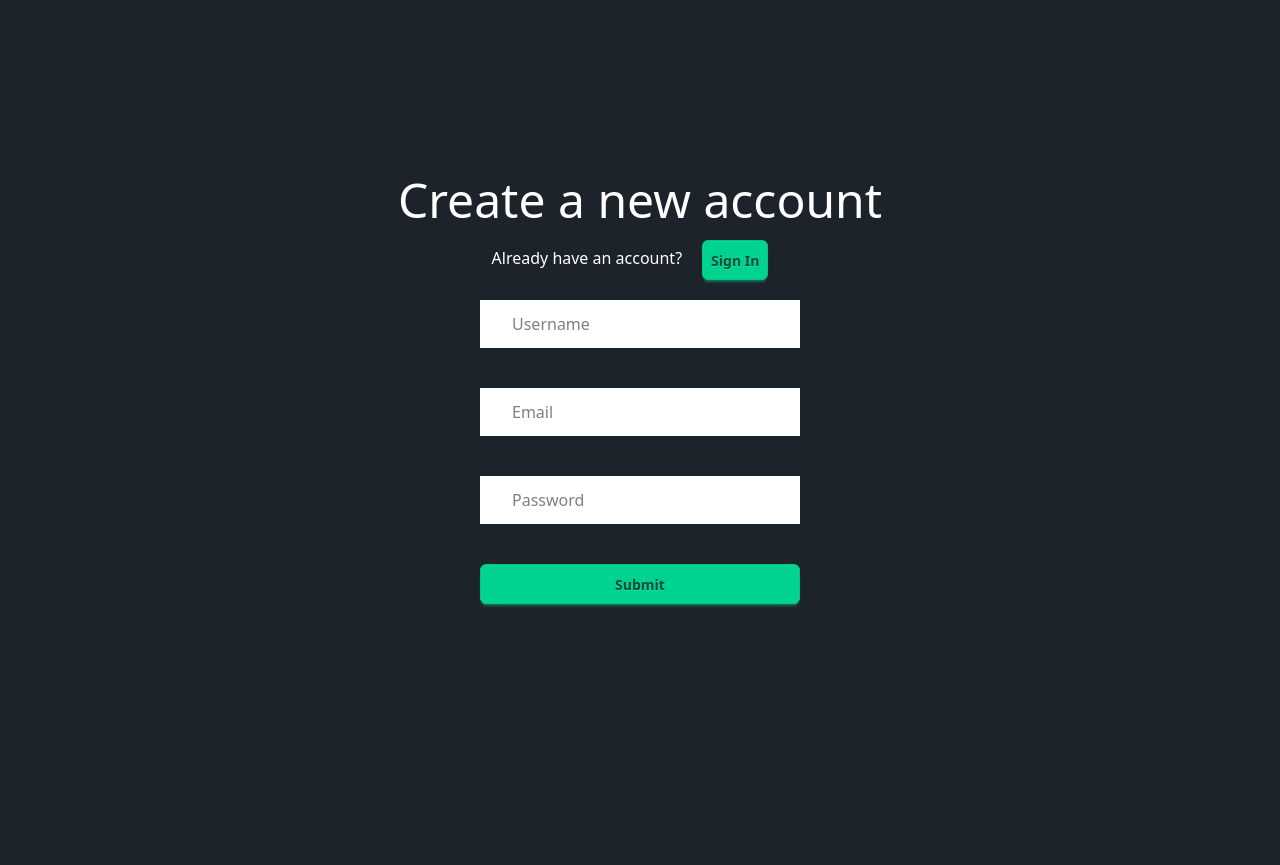
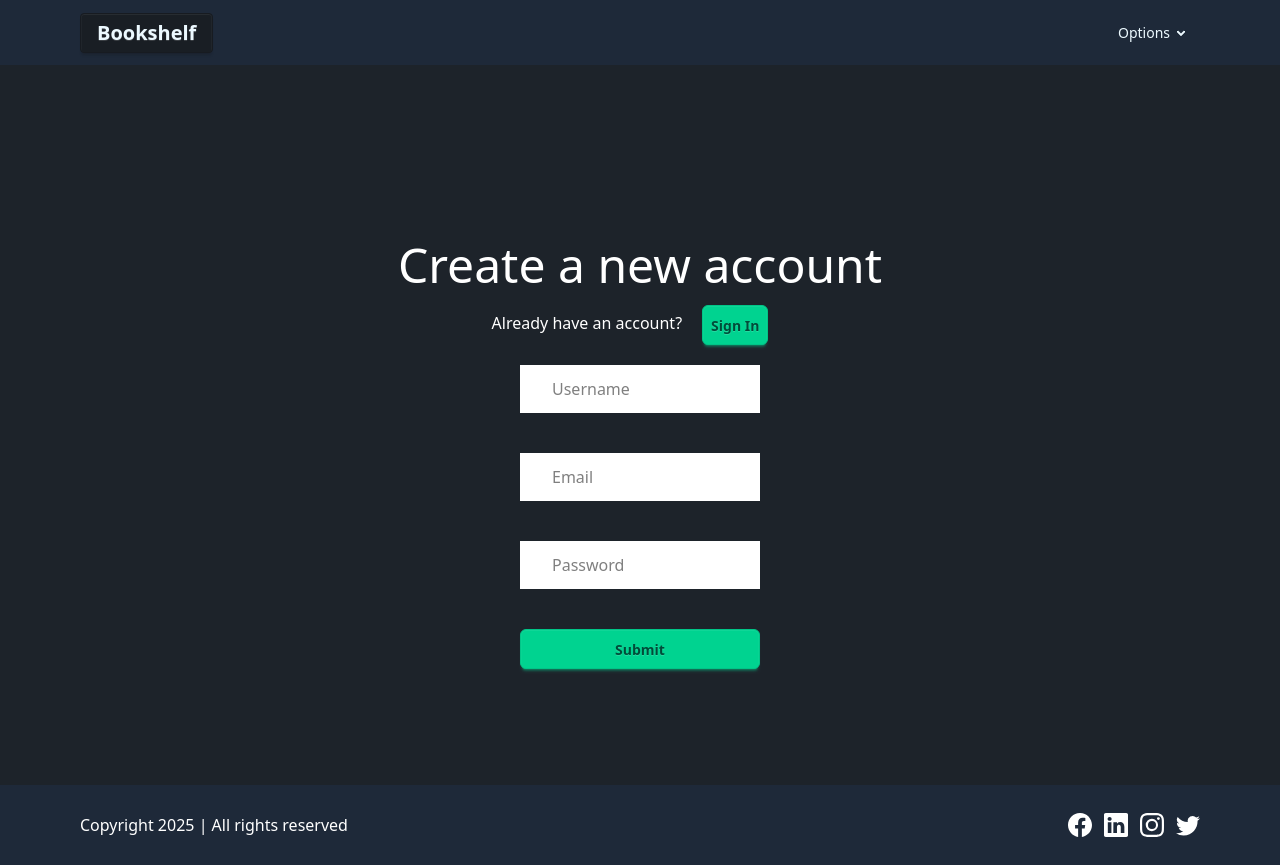
Before and after one commit to Chehak5911/GoodReads_Frontend, a React (Vite) app: page /signup in a window 1280 px wide. Before the commit the page ends 800 px from the top, so only its background shows below. Built offline with nearby package versions, Linux system fonts and the light colour scheme.

Commit message:
Add layout woth logout functionality

```diff
--- /dev/null
+++ b/src/Components/Footer/Footer.jsx
@@ -0,0 +1,26 @@
+import { Link } from "react-router-dom";
+import { BsFacebook, BsLinkedin, BsInstagram, BsTwitter } from "react-icons/bs";
+
+export default function Footer(){
+    return (
+        <footer className="relative left-0 bottom-0 py-5 h-[10vh] flex flex-col sm:flex-row items-center justify-between text-white bg-gray-800 sm:px-20">
+            <section>
+                Copyright 2025 | All rights reserved
+            </section>
+            <section className="flex items-center justify-center gap-3 text-2xl text-white">
+                <Link className="hover:text-yellow-500 transition-all ease-in-out duration-300">
+                    <BsFacebook />
+                </Link>
+                <Link className="hover:text-yellow-500 transition-all ease-in-out duration-300">
+                    <BsLinkedin />
+                </Link>
+                <Link className="hover:text-yellow-500 transition-all ease-in-out duration-300">
+                    <BsInstagram />
+                </Link>
+                <Link className="hover:text-yellow-500 transition-all ease-in-out duration-300">
+                    <BsTwitter />
+                </Link>
+            </section>
+        </footer>
+    )
+}
--- /dev/null
+++ b/src/Components/Navbar/Navbar.jsx
@@ -0,0 +1,35 @@
+import { useDispatch, useSelector } from "react-redux";
+import { Link } from "react-router-dom";
+import { logout } from "Redux/Slices/AuthSlice";
+
+export default function Navbar(){
+    const authState = useSelector((state) => state.auth);
+    const dispatch = useDispatch();
+
+    function onLogout(){
+        dispatch(logout());
+    }
+    return (
+        <div className="navbar bg-gray-800 px-20">
+            <div className="flex-1">
+                <Link to="/dashboard" className="btn btn-success-content normal-case text-xl">Bookshelf</Link>
+            </div>
+            <div className="flex-none">
+                <ul className="menu menu-horizontal px-1">
+                    {authState.isLoggedIn && <li> <Link>Shelves</Link> </li>}
+                    {authState.isLoggedIn && <li> <Link> {authState.username} </Link> </li>}
+                    <li>
+                        <details>
+                            <summary>Options</summary>
+                            <ul className="p-2 bg-base-100">
+                                {authState.isLoggedIn && <li> <Link to="/signin" onClick={onLogout}>Logout</Link> </li>}
+                                {!authState.isLoggedIn && <li> <Link to="/signin">Signin</Link> </li>}
+                                {!authState.isLoggedIn && <li> <Link to="/signin">Signup</Link> </li>}
+                            </ul>
+                        </details>
+                    </li>
+                </ul>
+            </div>
+        </div>
+    )
+}
--- /dev/null
+++ b/src/Layouts/Layout.jsx
@@ -0,0 +1,16 @@
+import Footer from "Components/Footer/Footer";
+import Navbar from "Components/Navbar/Navbar";
+
+export default function Layout({children}){
+    return (
+        <>
+            <Navbar />
+            <div className="h-[90vh] flex items-start justify-center">
+                <div className="w-9/12">
+                    {children}
+                </div>
+            </div>
+            <Footer />
+        </>
+    );
+}
--- a/src/Pages/Auth/Signin.jsx
+++ b/src/Pages/Auth/Signin.jsx
@@ -1,11 +1,13 @@
-import { useState } from "react";
-import { useDispatch } from "react-redux";
+import Layout from "Layouts/Layout";
+import { useEffect, useState } from "react";
+import { useDispatch, useSelector } from "react-redux";
 import { Link, useNavigate } from "react-router-dom";
 import { signin } from "Redux/Slices/AuthSlice";
 
 export default function Signin(){
     const dispatch = useDispatch();
     const navigate = useNavigate();
+    const state = useSelector((state)=>state.auth);
 
     const [signinDetails, setSigninDetails] = useState({
         email: '',
@@ -32,12 +34,19 @@
         e.preventDefault();
         const response = await dispatch(signin(signinDetails));
         if(response?.payload?.data){
-            navigate("/");
+            navigate("/dashboard");
         }
         resetForm();
     }
 
+    useEffect(()=>{
+            if(state.isLoggedIn){
+                navigate('/dashboard')
+            }
+        }, [])
+
     return (
+        <Layout>
             <div className="h-[100vh] flex flex-col items-center justify-center">
                 <div>
                     <h1 className="text-white text-5xl">Login to your account</h1>
@@ -82,5 +91,6 @@
                     </form>
                 </div>
             </div>
+        </Layout>
     )
 }
--- a/src/Pages/Auth/Signup.jsx
+++ b/src/Pages/Auth/Signup.jsx
@@ -1,5 +1,6 @@
-import { useState } from "react";
-import { useDispatch } from "react-redux";
+import Layout from "Layouts/Layout";
+import { useEffect, useState } from "react";
+import { useDispatch, useSelector } from "react-redux";
 import { Link, useNavigate } from "react-router-dom";
 import { signup } from "Redux/Slices/AuthSlice";
 
@@ -7,6 +8,7 @@
 
     const dispatch = useDispatch();
     const navigate = useNavigate();
+    const state = useSelector((state)=>state.auth);
 
     const [signupDetails, setSignupDetails] = useState({
             email: '',
@@ -39,7 +41,14 @@
             resetForm();
         }
 
+    useEffect(()=>{
+        if(state.isLoggedIn){
+            navigate('/dashboard')
+        }
+    }, [])
+
     return (
+        <Layout>
             <div className="h-[100vh] flex flex-col items-center justify-center">
                 <div>
                     <h1 className="text-white text-5xl">Create a new account</h1>
@@ -94,5 +103,6 @@
                     </form>
                 </div>
             </div>
+        </Layout>
     )
 }
--- /dev/null
+++ b/src/Pages/Dashboard.jsx
@@ -0,0 +1,11 @@
+import Footer from "Components/Footer/Footer";
+import Navbar from "Components/Navbar/Navbar";
+import Layout from "Layouts/Layout";
+
+export default function Dashboard(){
+    return (
+        <Layout>
+            <div>Dashboard</div>
+        </Layout>
+    )
+}
--- a/src/Redux/Slices/AuthSlice.js
+++ b/src/Redux/Slices/AuthSlice.js
@@ -45,7 +45,14 @@
 const authSLice = createSlice({
     name: 'auth',
     initialState,
-    reducers: {},
+    reducers: {
+        logout: (state) => {
+            state.isLoggedIn = false,
+            state.token = '',
+            state.username = '',
+            localStorage.clear()
+        }
+    },
     extraReducers: (builder) => {
         builder.addCase(signin.fulfilled, (state, action)=>{
             if(action?.payload?.data){
@@ -61,4 +68,6 @@
     }
 })
 
+export const { logout } = authSLice.actions;
+
 export default authSLice.reducer;
--- a/src/Routes/MainRoutes.jsx
+++ b/src/Routes/MainRoutes.jsx
@@ -1,5 +1,6 @@
 import Signin from "Pages/Auth/Signin";
 import Signup from "Pages/Auth/Signup";
+import Dashboard from "Pages/Dashboard";
 import Home from "Pages/Home";
 import NotFound from "Pages/NotFound";
 import { Route, Routes } from "react-router-dom";
@@ -10,6 +11,7 @@
             <Route path="/" element={<Home />} />
             <Route path="/signup" element={<Signup />} />
             <Route path="/signin" element={<Signin />} />
+            <Route path="/dashboard" element={<Dashboard />} />
             <Route path="*" element={<NotFound />} />
         </Routes>
     )
```
Lines whose indentation alone changed are shown as unchanged.
